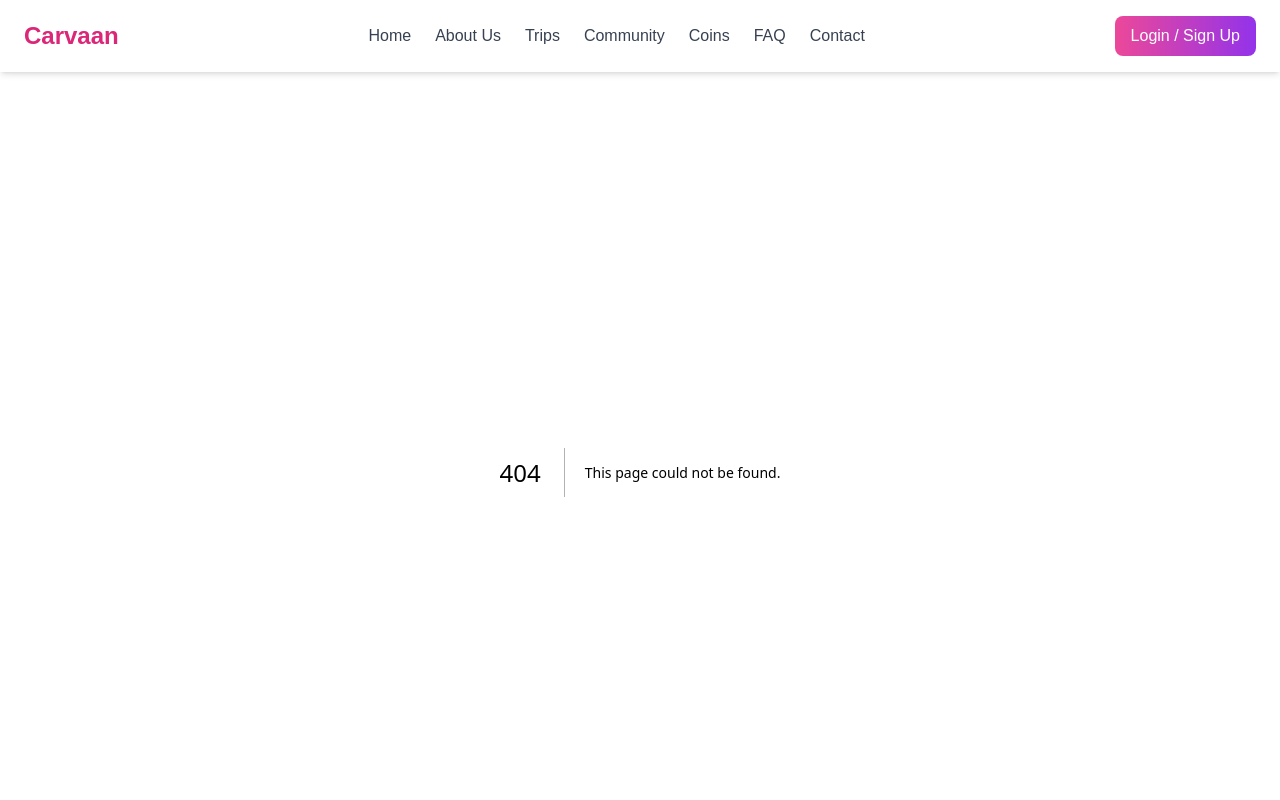
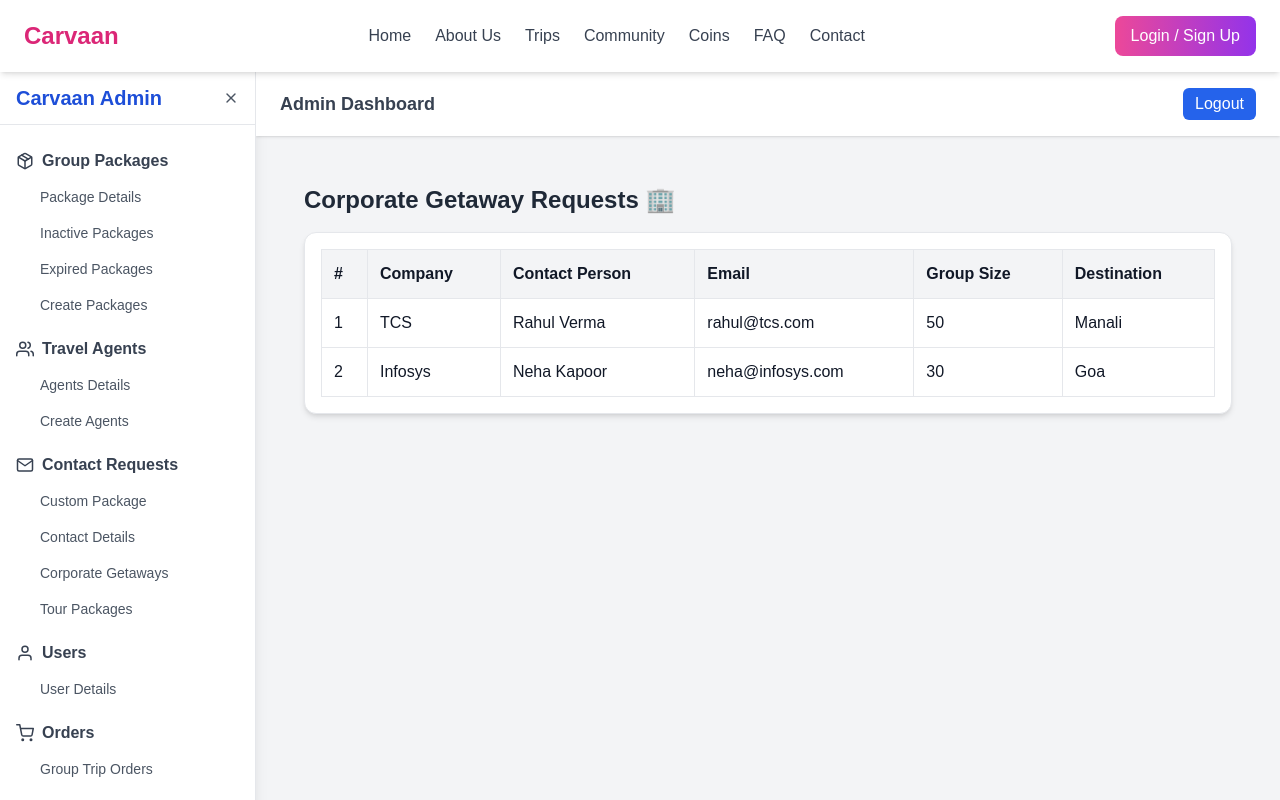
Before and after one commit to carvaangurgaon1/carvaan-website, a Next.js app: page /admin/group-packages/edit/1 in a window 1280 px wide. Before the commit this address had no page. Shown: the top 800 px of the page. Built offline with nearby package versions, Linux system fonts and the light colour scheme.

Commit message:
Create page.tsx

```diff
--- /dev/null
+++ b/app/admin/group-packages/edit/[id]/page.tsx
@@ -0,0 +1,40 @@
+"use client";
+
+export default function CorporateGetawaysPage() {
+  const data = [
+    { company: "TCS", contact: "Rahul Verma", email: "rahul@tcs.com", size: "50", destination: "Manali" },
+    { company: "Infosys", contact: "Neha Kapoor", email: "neha@infosys.com", size: "30", destination: "Goa" },
+  ];
+
+  return (
+    <div className="p-6">
+      <h1 className="text-2xl font-semibold text-gray-800 mb-4">Corporate Getaway Requests 🏢</h1>
+      <div className="bg-white p-4 rounded-xl shadow-md border">
+        <table className="w-full border-collapse">
+          <thead>
+            <tr className="bg-gray-100 text-left">
+              <th className="p-3 border">#</th>
+              <th className="p-3 border">Company</th>
+              <th className="p-3 border">Contact Person</th>
+              <th className="p-3 border">Email</th>
+              <th className="p-3 border">Group Size</th>
+              <th className="p-3 border">Destination</th>
+            </tr>
+          </thead>
+          <tbody>
+            {data.map((item, i) => (
+              <tr key={i} className="hover:bg-gray-50">
+                <td className="p-3 border">{i + 1}</td>
+                <td className="p-3 border">{item.company}</td>
+                <td className="p-3 border">{item.contact}</td>
+                <td className="p-3 border">{item.email}</td>
+                <td className="p-3 border">{item.size}</td>
+                <td className="p-3 border">{item.destination}</td>
+              </tr>
+            ))}
+          </tbody>
+        </table>
+      </div>
+    </div>
+  );
+}
```
